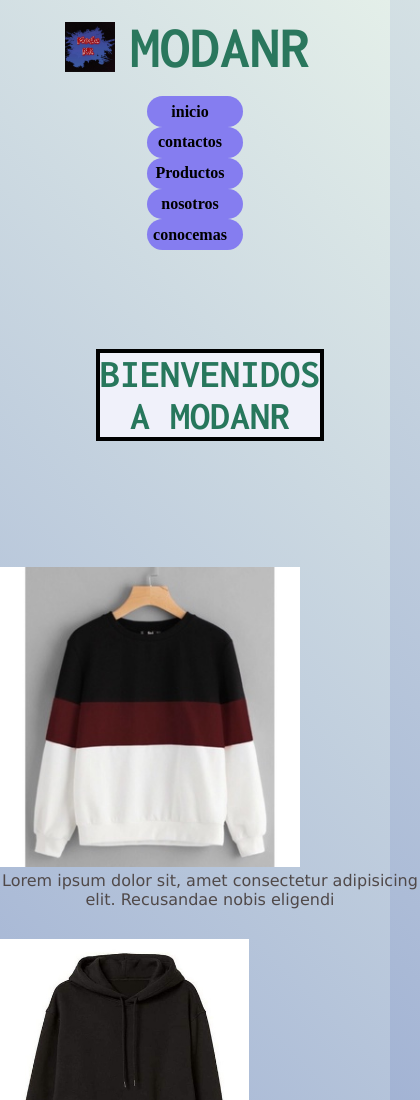
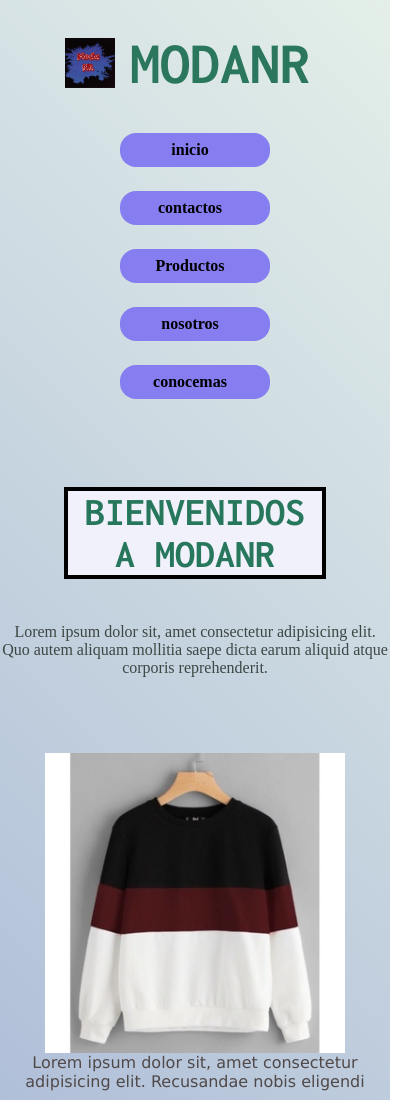
Before and after one commit to lucaz096/negocio-nico, a plain HTML site: page index.html in a window 390 px wide. Shown: the top 1100 px of the page, 420 px wide, since content can reach past the window. Drawn offline with Linux system fonts and the light colour scheme.

Commit message:
borrador rama-tres

```diff
--- a/css/main.css
+++ b/css/main.css
@@ -21,6 +21,7 @@ header h1 {
     color: #2a775d;
     margin: 15px;
     text-align: center;
+
   }
 .logo{
     display: flex ;
@@ -63,7 +64,10 @@ nav a:hover{
   /* DISEÑO DE LA PAGINA CON GRID */
  .contenedor{
      display: grid;
+     grid-template-columns: 1fr 1fr;
+     grid-template-rows: 1fr 1fr 1fr 1fr;
      grid-template-areas: "mainP mainP"
+                        "parrafoIndex parrafoIndex"
                            "sueter buzonegro"
                            "footer footer";
     justify-items: center;
@@ -78,7 +82,7 @@ nav a:hover{
 
 }
 
-/*estilos de main*/
+/*estilos de main index*/
 
  .mainP h2{
      text-align: center;
@@ -87,14 +91,65 @@ nav a:hover{
     text-transform: uppercase;
     font-family: 'Inconsolata', monospace;
     font-size: 40px;
-    margin: 5rem;
+    margin: 4rem;
     border: 4px solid black;
     background-color: rgb(240, 241, 250);
     transition: 1s;
-
-
+    grid-area: mainP;
+    align-items: center;
 
  }
+
+.parrafoIndex p{
+    grid-area: parrafoIndex;
+    color: #3d4643;
+    text-align: center;
+    justify-content: center;
+
+}
+.textoSueter{
+    color: #504949;
+    font-family: Verdana, Geneva, Tahoma, sans-serif;
+    text-align: center;
+}
+.textoBuzo{
+    color: #504949;
+    font-family: Verdana, Geneva, Tahoma, sans-serif;
+    text-align: center;
+}
+.sueter img{
+    display: flex;
+    justify-content: center;
+    justify-items: center;
+    align-items: center;
+    margin-top: 30px;
+    height: 300px;
+
+}
+.sueter{
+    grid-area: sueter;
+
+}
+.buzonegro img{
+    margin-top: 30px;
+    height: 300px;
+
+}
+.buzonegro{
+    grid-area: buzonegro;
+
+}
+/* animaciones para desafio*/
+.mainP h2:hover{
+
+    margin-top: 3rem;
+    font-size: 50px;
+    transform: rotate3d(360deg);
+    background-color: #b1fac3;
+
+}
+
+/* estilos main nosotros*/
 
  .mainS{
     margin: 5rem;
@@ -122,47 +177,7 @@ nav a:hover{
     color: rgb(108, 117, 247);
 
 }
-.mainP{
-    grid-area: mainP;
-    margin: 1rem;
-    transition: 1s;
 
-    align-items: center;
-    text-align: center;
-    color: #27775c;
-    text-transform: uppercase;
-    font-family: 'Inconsolata', monospace;
-    font-size: 40px;
-
-
-}
-.textoSueter{
-    color: #504949;
-    font-family: Verdana, Geneva, Tahoma, sans-serif;
-    text-align: center;
-}
-.textoBuzo{
-    color: #504949;
-    font-family: Verdana, Geneva, Tahoma, sans-serif;
-    text-align: center;
-}
-.sueter img{
-    margin-top: 30px;
-    height: 300px;
-}
-.sueter{
-    grid-area: sueter;
-
-}
-.buzonegro img{
-    margin-top: 30px;
-    height: 300px;
-
-}
-.buzonegro{
-    grid-area: buzonegro;
-
-}
 .parrafoEquipo{
     color: #3d4643;
     font-family: Verdana, Geneva, Tahoma, sans-serif;
@@ -179,15 +194,9 @@ footer{
 }
 /* animaciones para desafio*/
 
-.mainP h2:hover{
 
-    margin-top: 3rem;
-    font-size: 50px;
-    transform: rotate3d(360deg);
-    background-color: #b1fac3;
+.mainS:hover{
 
-}
-.mainS:hover{
     margin-top: 5rem;
 background-color: hsl(189, 85%, 74%);
 font-size: 50px;
@@ -218,20 +227,56 @@ form{
 }
 
 /*MEDIA QUERIS*/
-@media screen and (min-width:320px){
+@media (max-width: 420px) and (min-width:320px){
 
+    header{
+        margin: 1rem;
+    }
+
+    nav ul li{
+        padding: 0.5rem;
+        width: 150px;
+
+    }
    nav{
-    margin: 0.2rem;
     text-align: center;
+    margin: 1.5rem;
    }
 
    nav ul {
-            display: inline-block;
-            border-radius: 1.2rem;
-            gap: 1rem;
+           flex-direction: column;
+            border-radius: 1.4rem;
+            justify-content: center;
+            align-items: center;
+
+        }
+
+
+        .mainP{
+            justify-content: center;
+            text-align: center;
+
+
+        }
+        .parrafoIndex{
+            text-align:center;
+
+        }
+        #img-sueter {
+          display: block;
+          margin-left: auto;
+          margin-right: auto;
+        }
+        #img-buzoNegro{
+            display: block;
+            margin-left: auto;
+            margin-right: auto;
         }
     .contenedor{
-        grid-template-areas: "mainP "
+        grid-template-columns: 1fr;
+        grid-template-rows: 200px 100px 400px 400px 400px;
+        grid-template-areas:  "mainP "
+                              "parrafoIndex"
                               "sueter "
                               "buzonegro"
                               "footer ";
@@ -247,13 +292,24 @@ form{
     }
 }
 
-@media screen and (min-width:600px){
+@media (max-width: 900px) and (min-width:600px){
     nav ul {
         display: flex;
         justify-content: center;
         gap: 1.5rem;
 
      }
+     #img-sueter{
+        display: block;
+        margin-left: auto;
+        margin-right: auto;
+
+     }
+     #img-buzoNegro{
+        display: block;
+        margin-left: auto;
+        margin-right: auto;
+    }
      nav ul li{
 
         list-style: none;
@@ -275,7 +331,7 @@ form{
     }
 
 }
-@media screen and (min-width:1024px){
+@media (max-width: 1200px)and (min-width:1024px){
 
     nav ul {
         display: flex;
--- a/index.html
+++ b/index.html
@@ -54,13 +54,16 @@
     <h2>Bienvenidos a ModaNR</h2>
 
 </main>
+<div class="parrafoIndex">
+  <p>Lorem ipsum dolor sit, amet consectetur adipisicing elit. Quo autem aliquam mollitia saepe dicta earum aliquid atque corporis reprehenderit. </p>
+</div>
 
 <section class="sueter">
-    <img src="img/sueter.jfif" alt="sueter">
+    <img id="img-sueter" src="img/sueter.jfif" alt="sueter">
     <p class="textoSueter">Lorem ipsum dolor sit, amet consectetur adipisicing elit. Recusandae nobis eligendi <p></p>
 </section>
 <section class="buzonegro">
-    <img src="img/buzonegro.jpg" alt="buzonegro">
+    <img id="img-buzoNegro" src="img/buzonegro.jpg" alt="buzonegro">
    <p class="textoBuzo">Lorem ipsum dolor sit amet consectetur adipisicing elit. Molestias illo eius quos?<p> </section>
 </section>
 
```
